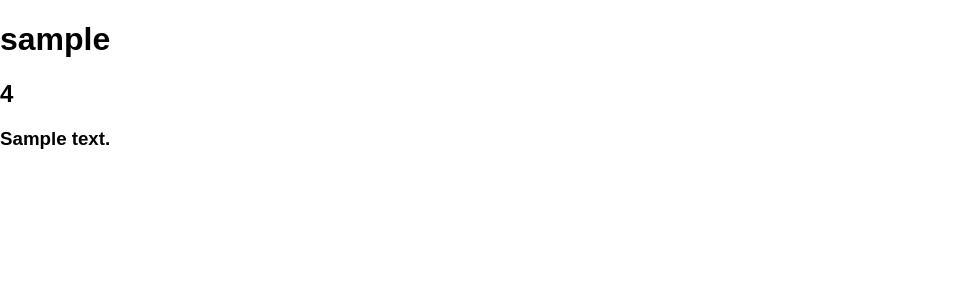
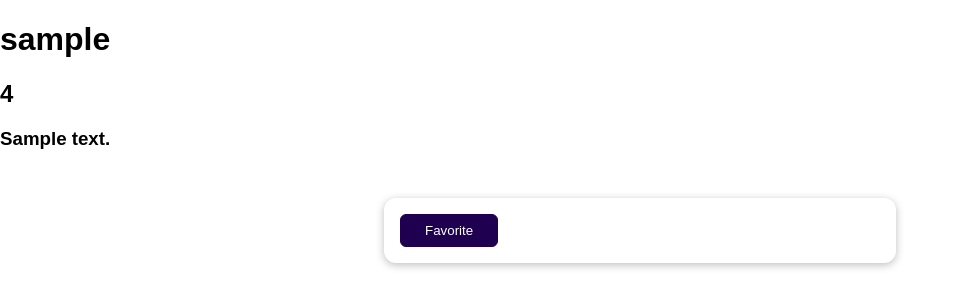
Before and after one commit to Szaitan/Feedback, a Django app: page /review-list/1 in a window 1280 px wide. Shown: the top 308 px of the page, without its empty margins (0-963 px from the left). Run offline with Django 4.2, Linux system fonts and the light colour scheme; tables that the repository leaves empty hold one stand-in row (values such as "Sample post").

Commit message:
Warsaw Rev.14 - introduction to session option. This option allows us to use cookies to remember the data

```diff
--- a/reviews/templates/reviews/detailed_review_list.html
+++ b/reviews/templates/reviews/detailed_review_list.html
@@ -1,9 +1,19 @@
 {% extends "base.html" %}
 
-{% block title %}Review List = {{ context.id }}{% endblock %}
+{% block title %}Review List = {{ data.id }}{% endblock %}
 
 {% block content %}
     <h1>{{ data.username }}</h1>
     <h2>{{ data.rating }}</h2>
     <h3>{{ data.review_text }}</h3>
+
+    {% if is_favorite %}
+        <h1>This is my favorite post!!!</h1>
+    {% else %}
+    <form action="/review/favorite" method="POST">
+        {% csrf_token %}
+        <input type="hidden" value="{{ data.id }}" name="review_id">
+        <button>Favorite</button>
+    </form>
+    {% endif %}
 {% endblock %}
--- a/reviews/urls.py
+++ b/reviews/urls.py
@@ -5,5 +5,6 @@
     path('', views.ReviewView.as_view(), name="index_page"),
     path('thank-you', views.ThankYouView.as_view(), name="thank_you_page"),
     path('review-list', views.ReviewListView.as_view(), name="review_list_page"),
+    path('review/favorite', views.AddFavoriteView.as_view()),
     path('review-list/<int:pk>', views.DetailedReviewListView.as_view(), name="detailed_review_list_page")
 ]
--- a/reviews/views.py
+++ b/reviews/views.py
@@ -1,4 +1,4 @@
-from django.shortcuts import render, get_object_or_404, redirect
+from django.shortcuts import render, get_object_or_404, redirect, reverse
 from .forms import ReviewForm
 from .models import Review
 from django.views import View
@@ -83,10 +83,10 @@
         return context
 
 
-class DetailedReviewListView(DetailView):
-    template_name = "reviews/detailed_review_list.html"
-    model = Review
-    context_object_name = "data"
+# class DetailedReviewListView(DetailView):
+#     template_name = "reviews/detailed_review_list.html"
+#     model = Review
+#     context_object_name = "data"
 
     # def get_context_data(self, **kwargs):
     #     context = super().get_context_data(**kwargs)
@@ -96,14 +96,23 @@
     #     # nazwę dictionary a nie context !!! W tym wypadku jest to "data" !!!
     #     return context
 
+class AddFavoriteView(View):
+    def post(self, request):
+        review_id = request.POST["review_id"]
+        request.session["favorite_review"] = int(review_id)
+        return redirect(reverse("detailed_review_list_page", args=[review_id]))
 
 
-# class DetailedReviewListView(View):
-#     def get(self, request, data_id):
-#         print(data_id)
-#         data = Review.objects.get(id=data_id)
-#         print(data)
-#         return render(request, "reviews/detailed_review_list.html", {
-#             "data": data,
-#         })
-#
+class DetailedReviewListView(View):
+    def get(self, request, pk):
+        data = Review.objects.get(id=pk)
+
+        is_favorite = False
+        # print(f"data.id = {data.id } and request.session == {request.session['favorite_review']}")
+        if data.id == request.session.get("favorite_review"):
+            is_favorite = True
+
+        return render(request, "reviews/detailed_review_list.html", {
+            "data": data,
+            "is_favorite": is_favorite
+        })
```
